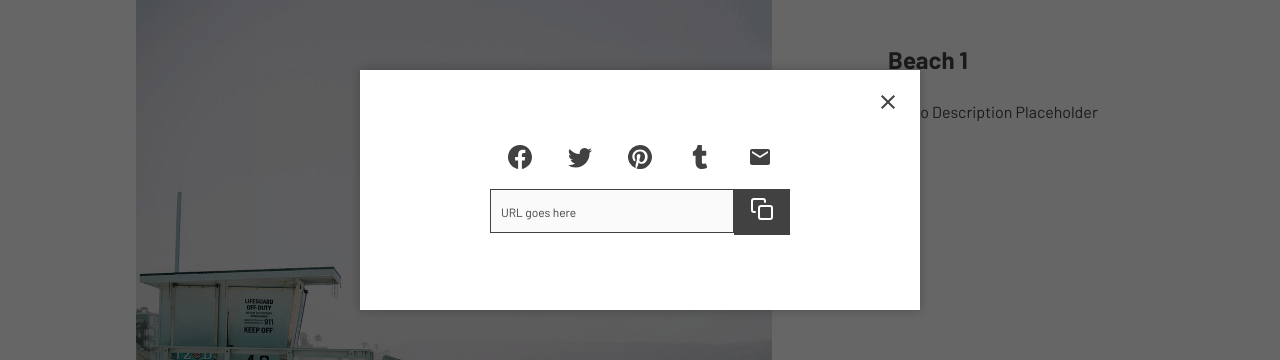
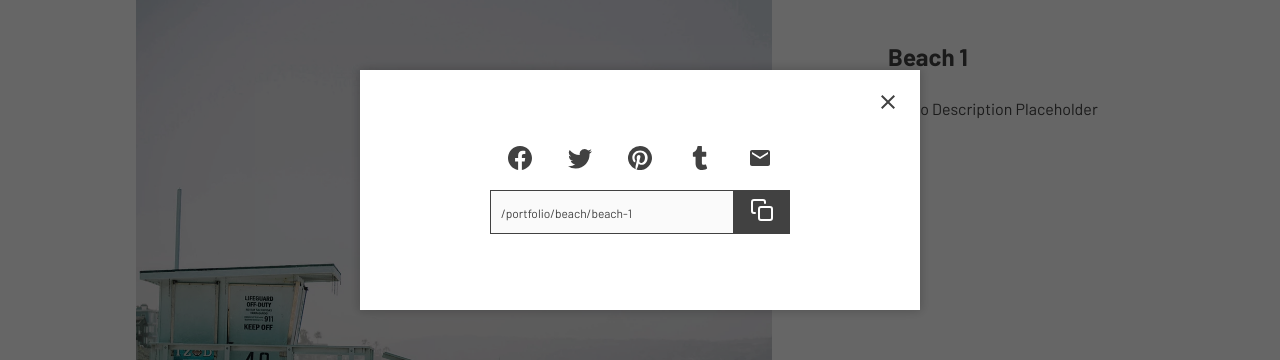
Before and after one commit to Knopkaivy/photographer-portfolio-demo, a React (Create React App) app: page /portfolio/beach/beach-1 in a window 1280 px wide. Both pictures are taken after a click on the icon 116 px from the left and 52 px from the top of the page. Shown: the part 210-570 px from the top of the page. Built offline with nearby package versions, Linux system fonts and the light colour scheme.

Commit message:
Add logic for ShareOverlay input value

```diff
--- a/src/App.js
+++ b/src/App.js
@@ -17,11 +17,15 @@ function App() {
 
   const [overlayIsOpen, setOverlayIsOpen] = useState(false);
 
-  let openOverlay = () => {
+  const [overlayInputVal, setOverlayInputVal] = useState('/');
+
+  let openOverlay = (val) => {
+    setOverlayInputVal(val);
     setOverlayIsOpen(true);
   };
 
   let closeOverlay = () => {
+    setOverlayInputVal('/');
     setOverlayIsOpen(false);
   };
 
@@ -54,6 +58,7 @@ function App() {
               portfolio={portfolio}
               toggleLike={toggleLike}
               overlayIsOpen={overlayIsOpen}
+              overlayInputVal={overlayInputVal}
               openOverlay={openOverlay}
               closeOverlay={closeOverlay}
             />
@@ -67,6 +72,7 @@ function App() {
               portfolio={portfolio}
               toggleLike={toggleLike}
               overlayIsOpen={overlayIsOpen}
+              overlayInputVal={overlayInputVal}
               openOverlay={openOverlay}
               closeOverlay={closeOverlay}
             />
--- a/src/Gallery.jsx
+++ b/src/Gallery.jsx
@@ -9,6 +9,7 @@ const Gallery = ({
   portfolio,
   toggleLike,
   overlayIsOpen,
+  overlayInputVal,
   openOverlay,
   closeOverlay,
 }) => {
@@ -52,7 +53,9 @@ const Gallery = ({
 
   return (
     <div className="Gallery">
-      {overlayIsOpen && <ShareOverlay closeOverlay={closeOverlay} />}
+      {overlayIsOpen && (
+        <ShareOverlay closeOverlay={closeOverlay} location={overlayInputVal} />
+      )}
       <div className="Gallery__headingSection">
         <h1 className="Gallery__header">{gallery.categoryName}</h1>
         <p className="Gallery__sub">{gallery.categoryDescription}</p>
--- a/src/PhotoCard.jsx
+++ b/src/PhotoCard.jsx
@@ -1,5 +1,5 @@
 import React, { useState } from 'react';
-import { Link } from 'react-router-dom';
+import { Link, useLocation } from 'react-router-dom';
 import { AiFillHeart } from 'react-icons/ai';
 import { AiOutlineHeart } from 'react-icons/ai';
 import { RiShareForwardLine } from 'react-icons/ri';
@@ -17,12 +17,16 @@ const PhotoCard = ({
   galleryId,
   toggleLike,
 }) => {
+  let location = useLocation();
+  let shareUrl = `${location.pathname}/${imageId}`;
+  // console.log('shareUrl is', shareUrl);
+
   let handleToggleLike = () => {
     toggleLike(galleryId, imageId);
   };
   let handleOpenOverlay = (event) => {
     event.stopPropagation();
-    openOverlay();
+    openOverlay(shareUrl);
   };
   return (
     <div to={imageId} className="PhotoCard">
--- a/src/PhotoCardDetailed.jsx
+++ b/src/PhotoCardDetailed.jsx
@@ -1,5 +1,5 @@
 import React, { useEffect, useState } from 'react';
-import { useNavigate, useParams } from 'react-router-dom';
+import { useLocation, useNavigate, useParams } from 'react-router-dom';
 import { BsChevronLeft } from 'react-icons/bs';
 import { BsChevronRight } from 'react-icons/bs';
 import ShareOverlay from './ShareOverlay';
@@ -15,7 +15,8 @@ const PhotoCardDetailed = ({
   closeOverlay,
 }) => {
   let params = useParams();
-  // console.log('params are', params);
+
+  let location = useLocation();
 
   const [photo, setPhoto] = useState({
     photoId: '',
@@ -42,7 +43,6 @@ const PhotoCardDetailed = ({
       if (gal.categoryId === params.galleryId) {
         gallery = gal;
         setPhotosCount(gallery.photos.length);
-        // console.log('photosCount is', photosCount);
         break;
       }
     }
@@ -65,23 +65,24 @@ const PhotoCardDetailed = ({
   let navigateLeft = () => {
     let indPrev = ind - 1;
     let photoIdPrev = `${photo.photoId.split('-')[0]}-${indPrev}`;
-    // console.log(photoIdPrev);
     let url = `/portfolio/${params.galleryId}/${photoIdPrev}`;
     navigate(url);
   };
   let navigateRight = () => {
-    // console.log('ind is', ind);
     let indNext = Number(ind) + 1;
-    // console.log('indNext is', indNext);
     let photoIdNext = `${photo.photoId.split('-')[0]}-${indNext}`;
-    // console.log(photoIdNext);
     let url = `/portfolio/${params.galleryId}/${photoIdNext}`;
     navigate(url);
   };
 
   return (
     <div className="PhotoCardDetailed">
-      {overlayIsOpen && <ShareOverlay closeOverlay={closeOverlay} />}
+      {overlayIsOpen && (
+        <ShareOverlay
+          location={location.pathname}
+          closeOverlay={closeOverlay}
+        />
+      )}
       <Toolbar
         photo={photo}
         toggleLike={toggleLike}
--- a/src/ShareOverlay.jsx
+++ b/src/ShareOverlay.jsx
@@ -8,7 +8,7 @@ import { FiCopy } from 'react-icons/fi';
 import { IoMdClose } from 'react-icons/io';
 import './styles/ShareOverlay.css';
 
-const ShareOverlay = ({ closeOverlay }) => {
+const ShareOverlay = ({ location, closeOverlay }) => {
   let handleCloseOverlay = (event) => {
     event.stopPropagation();
     closeOverlay();
@@ -36,7 +36,7 @@ const ShareOverlay = ({ closeOverlay }) => {
           <MdEmail className="ShareOverlay__icon icon" />
         </div>
         <div className="ShareOverlay__linkContainer">
-          <p className="ShareOverlay__link">URL goes here</p>
+          <p className="ShareOverlay__link">{location}</p>
           <button className="ShareOverlay__copyBtn">
             <FiCopy className="ShareOverlay__icon ShareOverlay__icon-copy" />
           </button>
--- a/src/Toolbar.jsx
+++ b/src/Toolbar.jsx
@@ -1,5 +1,5 @@
 import React, { useEffect, useState } from 'react';
-import { useNavigate, useParams } from 'react-router-dom';
+import { useLocation, useNavigate, useParams } from 'react-router-dom';
 import { MdOpenInFull } from 'react-icons/md';
 import { MdCloseFullscreen } from 'react-icons/md';
 import { AiFillHeart } from 'react-icons/ai';
@@ -9,6 +9,7 @@ import { IoMdClose } from 'react-icons/io';
 import './styles/Toolbar.css';
 
 const Toolbar = ({ photo, toggleLike, openOverlay }) => {
+  let location = useLocation();
   let navigate = useNavigate();
   let params = useParams();
 
@@ -25,6 +26,10 @@ const Toolbar = ({ photo, toggleLike, openOverlay }) => {
   let handleExitFullscreen = () => {
     document.exitFullscreen();
     setIsFullscreen(false);
+  };
+
+  let handleOpenOverlay = () => {
+    openOverlay(location.pathname);
   };
 
   useEffect(() => {
@@ -66,7 +71,7 @@ const Toolbar = ({ photo, toggleLike, openOverlay }) => {
         <div className="Toolbar__iconContainer">
           <RiShareForwardLine
             className="Toolbar__icon Toolbar__icon-secondary icon"
-            onClick={openOverlay}
+            onClick={handleOpenOverlay}
           />
         </div>
         <div className="Toolbar__iconContainer" onClick={handleLike}>
--- a/src/styles/PhotoCardDetailed.css
+++ b/src/styles/PhotoCardDetailed.css
@@ -6,7 +6,6 @@
   height: 100vh;
   z-index: 4;
   background-color: var(--color-white);
-  font-size: 1.6rem;
   display: flex;
   flex-direction: column;
   padding: 2rem;
@@ -70,3 +69,6 @@
   font-weight: 700;
   margin-bottom: 2rem;
 }
+.PhotoCardDetailed__description {
+  font-size: 1.6rem;
+}
```
